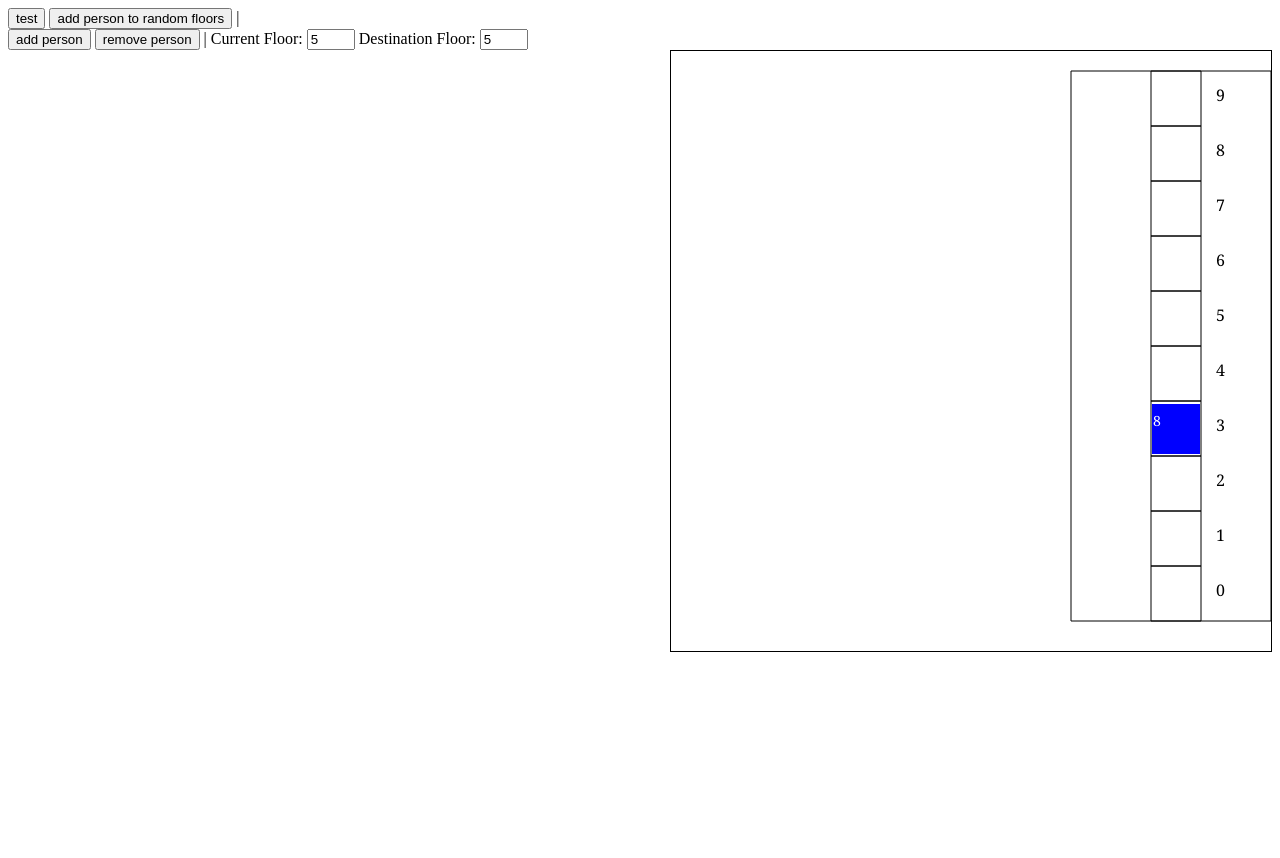
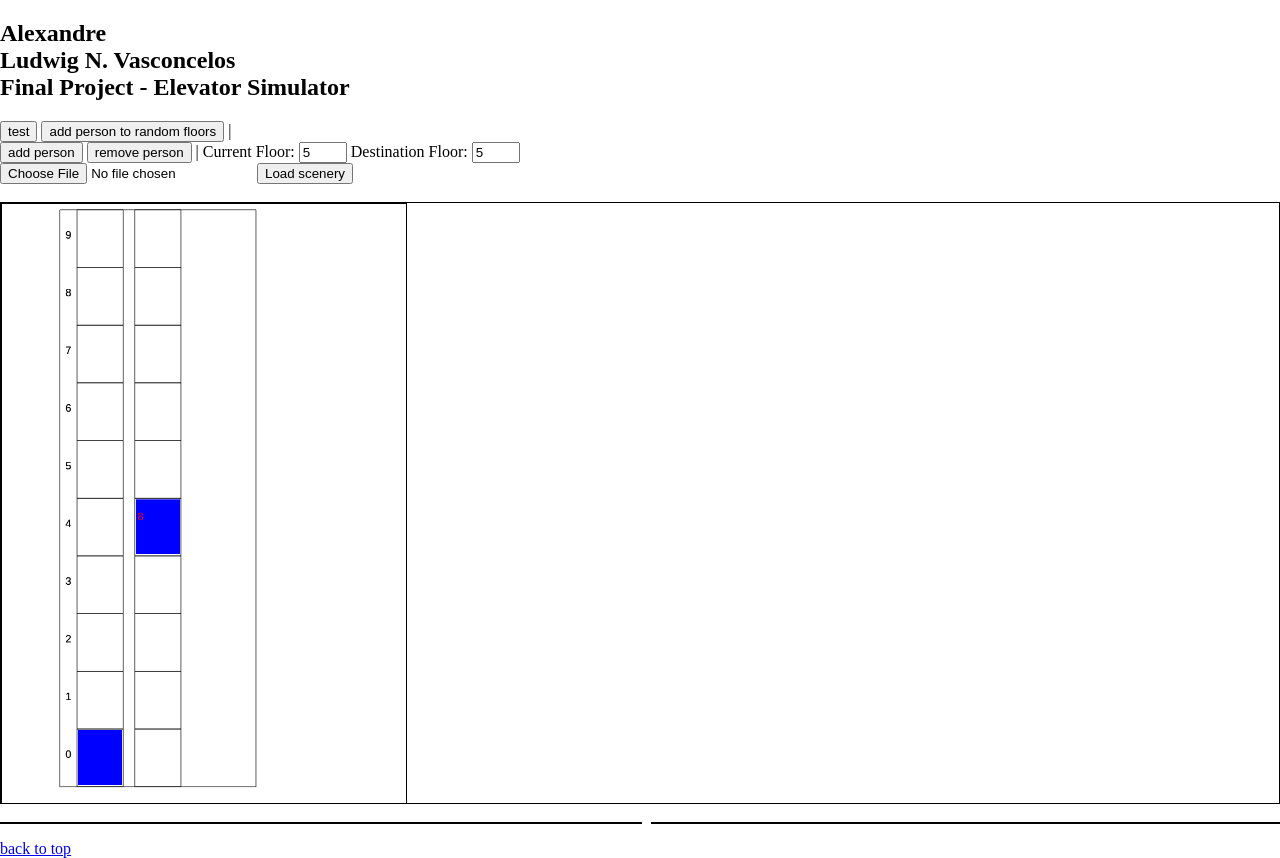
Before and after one commit to xad2/ElevatorProject, a plain HTML site: page UpDown.html in a window 1280 px wide. Both pictures are taken after typing "5", "5" into the empty fields and a click on the button "add person to random floors". Before the commit the page ends 800 px from the top, so only its background shows below. Drawn offline with Linux system fonts and the light colour scheme.

```diff
--- a/UpDown.html
+++ b/UpDown.html
@@ -20,17 +20,16 @@
 
 <body>
 	<main>
-		<!--	<h1>
+		<h2>
 			Alexandre
 			<br>
 			Ludwig N. Vasconcelos
       	<br>
-       	Final Project
-      </h1>
-		<h2>Elevator</h2> -->
-
+       	Final Project - Elevator Simulator
+      </h2>
 
 		<!-- <form> -->
+		<div id="div-top">
 			<button onclick="test()">test</button>
 			<button onclick="addRandomPerson()">add person to random floors</button> |
 			<br>
@@ -38,17 +37,29 @@
 			<input type="button" onclick="addPerson()" value="add person">
 			<input type="button" onclick="removePerson()" value="remove person"> | Current Floor:
 			<input type="number" name="currentFloor" id="currentFloor" min="0" max="9"> Destination Floor:
-		<input type="number" id="floorOut" min="0" max="9"><br>
-
+			<input type="number" id="floorOut" min="0" max="9">
+			<br>
+			<input type="file" id="fileinput" />
+			<input type="button" onclick="loadFile()" value="Load scenery">
+			<br>
+			<br>
+		</div>
 
 
 		<!--</form>-->
-
-		<div id="info">
+		<div id="div-canvas">
+			<canvas id="canvas" width="700" height="2600"></canvas>
+			<br>
+			<a href="#div-top">back to top</a>
+		</div>
+		<br>
+		<div id="div-info">
 			<div id="infoPerson"> </div>
 			<div id="infoElevator"> </div>
+			<br>
+			<a href="#div-top">back to top</a>
 		</div>
-		<canvas id="canvas" width="600" height="600"></canvas>
+
 
 	</main>
 </body>
--- a/script/building.js
+++ b/script/building.js
@@ -6,62 +6,75 @@
 /// <reference path="person.js" />
 
 
-const timer = 1000;
-populateNamesCommentsArray();
+const timer = 800;
+var coord = function (x, y) {
+	return {
+		x: x,
+		y: y
+	};
+};
 
 var BuildImage = new Image();
 BuildImage.src = "images/Building.jpg";
 
-var Building = new building(10, 10);
-Building.drawBuilding();
+var Building;
 
-function building(amountOfFloors, elevatorCapacity) {
-	this.elevator = new Elevator(elevatorCapacity);
+function building(amountOfFloors, amountOfElevators, elevatorCapacity) {
 	this.floors = [];
 	for (let i = 0; i < amountOfFloors; i++)
 		this.floors.push(new floor(i));
 
+	let canvas = document.getElementById("canvas");
+	let buildingTop = 10;
+	let buildingBottom = canvas.height - 20;
+	let floorSize = (buildingBottom) / this.floors.length;
+
+	this.elevators = [];
+	for (let i = 0; i < amountOfElevators; i++)
+		this.elevators.push(new Elevator(elevatorCapacity, i, floorSize - 4, coord((120 + (80 * i) + 1), buildingBottom - floorSize + 12)));
+
+
 
 	this.callElevator = function (floor) {
-		this.elevator.addCalled(floor);
-		if (!this.elevator.isMoving) {
-			this.elevator.initStatistics();
-			this.elevator.move();
+		this.elevators[1].addCalled(floor);
+		if (!this.elevators[1].isMoving) {
+			this.elevators[1].initStatistics();
+			this.elevators[1].move();
 		}
 	};
 
 	this.drawBuilding = function () {
-		let canvas = document.getElementById("canvas");
+		let size = this.elevators.length;
 		let ctx = canvas.getContext("2d");
+		//		ctx.scale(0.5, 0.5);
 		ctx.drawImage(BuildImage, 400, 20, 100, 100);
-
+		ctx.font = "18px Arial";
 		ctx.beginPath();
 		ctx.save();
+		ctx.textAlign = "end";
 		ctx.clearRect(0, 0, canvas.width, canvas.height);
-		ctx.rect(400, 20, 200, 550);
-		for (let i = 0; i < 10; i++) {
-			ctx.rect(480, 515 - (i * 55), 50, 55);
-			ctx.font = "16px Georgia";
-			ctx.fillText(i, 545, 545 - (i * 55));
+		ctx.rect(100, buildingTop, 300 + (size * 20), (100 * this.floors.length));
+
+		for (let i = 0; i < this.elevators.length; i++) {
+			for (let j = 0; j < this.floors.length; j++) {
+				ctx.rect(130 + (100 * i), buildingTop + (j * 100), 80, 100);
+				ctx.fillText(this.floors.length - j - 1, 120, buildingTop + 50 + (100 * j));
+			}
 		}
 		ctx.stroke();
 		ctx.restore();
-		Building.elevator.draw();
+		for (let i = 0; i < amountOfElevators; i++)
+			Building.elevators[i].draw();
 	};
+
+
 }
 
 
-
-
-function addPerson() {
-	let currentFloor = document.getElementById("currentFloor").value;
-	let destinationFloor = document.getElementById("floorOut").value;
-
+function addPerson(currentFloor, destinationFloor) {
 	if (!isNaN(currentFloor) && currentFloor !== "" && !isNaN(destinationFloor) && destinationFloor !== "") {
-
 		currentFloor = Number(currentFloor);
 		destinationFloor = Number(destinationFloor);
-
 		if (isFloorValid(currentFloor) && isFloorValid(destinationFloor)) {
 			let nameCommentary = namesCommentsArray[randomValue(namesCommentsArray.length)];
 			let newPerson = new person(nameCommentary, currentFloor, destinationFloor);
@@ -70,7 +83,14 @@ function addPerson() {
 			Building.callElevator(floors[currentFloor]);
 		}
 	}
+}
 
+function addPersonFromFile(arrPeople) {
+	for (let i = 0; i < arrPeople.length; i++) {
+		let currentFloor = Number(arrPeople[i].split(",")[0]);
+		let destinationFloor = Number(arrPeople[i].split(",")[1]);
+		addPerson(currentFloor, destinationFloor);
+	}
 }
 
 function removePerson() {
@@ -97,40 +117,21 @@ function addRandomPerson() {
 	let currentFloor = 0;
 	let destinationFloor = 0;
 	while (currentFloor === destinationFloor) {
-		currentFloor = randomValue(9);
-		destinationFloor = randomValue(9);
+		currentFloor = randomValue(Building.floors.length-1);
+		destinationFloor = randomValue(Building.floors.length-1);
 	}
-	let nameCommentary = namesCommentsArray[randomValue(namesCommentsArray.length)];
-	let newPerson = new person(nameCommentary, currentFloor, destinationFloor);
-	Building.floors[currentFloor].addPerson(newPerson);
-	Building.callElevator(floors[currentFloor]);
+	addPerson(currentFloor, destinationFloor);
+}
+
+function setup() {
+	Building = new building(10, 2, 10);
+	Building.drawBuilding();
+	populateNamesCommentsArray();
 }
 
 
+function test() {
 
-
-function test() {
-	/*let canvas = document.getElementById("canvas");
-	let ctx = canvas.getContext("2d");
-	ctx.drawImage(BuildImage, 450, 100, 200, 400);*/
-
-	let nameCommentary = namesCommentsArray[randomValue(namesCommentsArray.length)];
-	let newPerson = new person(nameCommentary, 2, 1);
-	floors[2].addPerson(newPerson);
-	Building.callElevator(floors[2]);
-
-	nameCommentary = namesCommentsArray[randomValue(namesCommentsArray.length)];
-	newPerson = new person(nameCommentary, 4, 5);
-	floors[4].addPerson(newPerson);
-	Building.callElevator(floors[4]);
-
-	nameCommentary = namesCommentsArray[randomValue(namesCommentsArray.length)];
-	newPerson = new person(nameCommentary, 3, 8);
-	floors[3].addPerson(newPerson);
-	Building.callElevator(floors[3]);
-
-	nameCommentary = namesCommentsArray[randomValue(namesCommentsArray.length)];
-	newPerson = new person(nameCommentary, 7, 2);
-	floors[7].addPerson(newPerson);
-	Building.callElevator(floors[7]);
 }
+//test();
+setup();
--- a/script/elevator.js
+++ b/script/elevator.js
@@ -1,7 +1,5 @@
 /*jshint esversion: 6 */
 /*globals document, floors, drawPersonInTheElevator, Statistics, console, setTimeout, Building, timer */
-/// <reference path="floors.js" />
-/// <reference path="person.js" />
 
 var direction = {
 	UP: 1,
@@ -9,13 +7,16 @@ var direction = {
 	NONE: 0
 };
 
-function Elevator(capacity) {
+function Elevator(capacity, number, elevatorSize, coord) {
+	this.number = number;
 	this.currentFloor = 0;
 	this.capacity = capacity;
 	this.direction = direction.NONE;
 	this.people = [];
 	this.calledFloors = [];
 	this.stats = undefined;
+	this.elevatorSize = elevatorSize;
+	this.coord = coord;
 
 	this.initStatistics = function () {
 		this.stats = new Statistics();
@@ -33,6 +34,7 @@ function Elevator(capacity) {
 		if (!floorCalled)
 			this.calledFloors.push(floor);
 	};
+
 	function wasCalled() {
 		return (this.calledFloors.length > 0) || (this.people.length > 0);
 	}
@@ -57,6 +59,7 @@ function Elevator(capacity) {
 		} else
 			this.direction = direction.NONE;
 	}
+
 	function checkDirection() {
 		let up = false;
 		let down = false;
@@ -66,7 +69,7 @@ function Elevator(capacity) {
 			if (this.calledFloors[i].number < this.currentFloor)
 				down = true;
 		}
-		let peopleInThisFloor = floors[this.currentFloor].people;
+		let peopleInThisFloor = Building.floors[this.currentFloor].people;
 		for (let i = 0; i < peopleInThisFloor.length; i++) {
 			if (peopleInThisFloor[i].waiting) {
 				if (peopleInThisFloor[i].destinationFloor > this.currentFloor)
@@ -95,6 +98,7 @@ function Elevator(capacity) {
 		if (peopleEntered || peopleLeft)
 			this.stats.incrementNumOfStops();
 	};
+
 	function getPeople() {
 		let peopleEntered = false;
 		checkDirection.call(this);
@@ -121,6 +125,7 @@ function Elevator(capacity) {
 		return peopleEntered;
 
 	}
+
 	function removePeople() {
 		let peopleLeft = false;
 		for (let i = 0; i < this.people.length; i++) {
@@ -144,6 +149,7 @@ function Elevator(capacity) {
 		return peopleLeft;
 
 	}
+
 	function removeCalledFloors() {
 		let isAnyoneWaiting = false;
 		for (let i = 0; i < Building.floors[this.currentFloor].people.length; i++) {
@@ -164,7 +170,7 @@ function Elevator(capacity) {
 	let previousFloor;
 	this.isMoving = false;
 	this.move = function () {
-		console.log(this.currentFloor + " Elevator: " + this.people.length);
+		console.log(" Elevator " + this.number + ": current floor - " + this.currentFloor + " people - " + this.people.length);
 		this.draw(previousFloor);
 		/*create a new function */
 		if (wasCalled.call(this)) {
@@ -190,9 +196,9 @@ function Elevator(capacity) {
 		let ctx = canvas.getContext("2d");
 		ctx.save();
 		ctx.beginPath();
-		ctx.clearRect(481, 518 - (previusFloor * 55), 48, 50);
+		ctx.clearRect(132 + (100*this.number), 12+(100*(Building.floors.length-1-previusFloor)), 76, 95);
 		ctx.fillStyle = "blue";
-		ctx.fillRect(481, 518 - (this.currentFloor * 55), 48, 50);
+		ctx.fillRect(132 + (100*this.number), 12+(100*(Building.floors.length-1-this.currentFloor)), 76, 95);
 		drawPersonInTheElevator.call(this);
 		ctx.restore();
 	};
@@ -201,19 +207,18 @@ function Elevator(capacity) {
 		let canvas = document.getElementById("canvas");
 		let ctx = canvas.getContext("2d");
 		ctx.save();
-		ctx.fillStyle = "white";
-		ctx.font = "14px Georgia";
+		ctx.fillStyle = "red";
 
-		let height = 540;
+		let height = 60;
 		let width = 0;
+
 		for (let i = 0; i < this.people.length; i++) {
 			if (Math.floor(i / 5) > 0)
-				height = 560;
+				height = 100;
 			if (width >= 5)
 				width = 0;
-			ctx.fillText(this.people[i].destinationFloor, 482 + (width * 9), height - (this.currentFloor * 55));
+			ctx.fillText(this.people[i].destinationFloor, 135+ (100*this.number) + (width * 15), height - 12+(100*(Building.floors.length-1-this.currentFloor)));
 			width++;
-
 		}
 		ctx.restore();
 	}
--- a/script/functions.js
+++ b/script/functions.js
@@ -1,11 +1,11 @@
 /*jshint esversion: 6 */
-let randomValue = function(max) {
+let randomValue = function (max) {
 	return Math.round(Math.random() * max);
 };
 
-let isFloorValid = function(floorNum) {
+let isFloorValid = function (floorNum) {
 
-    return floorNum >= 0 && floorNum <= 9;
+	return floorNum >= 0 && floorNum <= Building.floors.length-1;
 
 };
 
@@ -42,14 +42,14 @@ let commentsArray = ["My best elevator experience!",
     "I'm gonna bomb this elevator next time it stops before I get to where I want!"]; //15
 
 let namesCommentsArray = [];
-let NameCommentsConstructor = function(name, commentary) {
+let NameCommentsConstructor = function (name, commentary) {
 	return {
 		name: name,
 		commentary: commentary
 	};
 };
 
-let populateNamesCommentsArray = function() {
+let populateNamesCommentsArray = function () {
 
 	//array for checking whether that name has been used.
 	//true if used, false otherwise
@@ -65,11 +65,11 @@ let populateNamesCommentsArray = function() {
 	for (let i = 0; i < namesArray.length; i++) {
 
 		do {
-            randomNameIndex = randomValue(namesArray.length-1);
+			randomNameIndex = randomValue(namesArray.length - 1);
 		} while (parallelArray[randomNameIndex]);
 		parallelArray[randomNameIndex] = true;
 
-        randomCommentIndex = randomValue(commentsArray.length-1);
+		randomCommentIndex = randomValue(commentsArray.length - 1);
 		let object = NameCommentsConstructor(namesArray[randomNameIndex],
 			commentsArray[randomCommentIndex]);
 		namesCommentsArray.push(object);
@@ -79,3 +79,16 @@ let populateNamesCommentsArray = function() {
 
 
 };
+
+function loadFile() {
+	let scene = document.getElementById('fileinput');
+	var reader = new FileReader();
+	reader.onload = function (e) {
+		var output = e.target.result;
+		output = output.split("\n");
+		console.log(output);
+		addPersonFromFile(output);
+	};
+	reader.readAsText(scene.files[0]);
+
+}
--- a/script/person.js
+++ b/script/person.js
@@ -23,12 +23,12 @@ function person(nameCommentary, currentFloor, destinationFloor) {
 
 	// fazer metodo para display info (incluindo statistics.)
 
-	this.displayInfo = function(){
+	this.displayInfo = function () {
 		let infoPerson = document.getElementById("infoPerson");
 
-	    infoPerson.innerHTML = "Name: " + this.info.name + "<br>";
-	    infoPerson.innerHTML += "Commentary: " + this.info.commentary;
-	    this.stats.displayResults(infoPerson);
+		infoPerson.innerHTML = "Name: " + this.info.name + "<br>";
+		infoPerson.innerHTML += "Commentary: " + this.info.commentary;
+		this.stats.displayResults(infoPerson);
 	};
 
 
@@ -36,7 +36,6 @@ function person(nameCommentary, currentFloor, destinationFloor) {
 
 let canvas = document.getElementById("canvas");
 let ctx = canvas.getContext("2d");
-
 
 function drawPersonInTheFloor2(floorNumber, amountOfPeople) {
 	ctx.clearRect(405, 530 - (floorNumber * 55), 60, 15);
@@ -46,27 +45,7 @@ function drawPersonInTheFloor2(floorNumber, amountOfPeople) {
 
 
 function drawPersonInTheFloor(floor) {
-	ctx.clearRect(402, 520 - (floor.number * 55), 76, 40);
+	ctx.clearRect(320, 20 + (100 * (Building.floors.length - 1 - floor.number)), 118, 40);
 	for (let i = 0; i < floor.people.length; i++)
-		ctx.fillText(floor.people[i].destinationFloor, 460 - (i * 8), 540 - (floor.number * 55));
-
+		ctx.fillText(floor.people[i].destinationFloor, 320 + (i * 10), 55 + (100 * (Building.floors.length - 1 - floor.number)));
 }
-
-function drawPersonInTheElevator() {
- 	ctx.save();
- 	ctx.fillStyle = "white";
-  	ctx.font = "14px Georgia";
-
-	let height = 540;
-	let width = 0;
-	for (let i = 0; i < Elevator.people.length; i++) {
-		if (Math.floor(i / 5) > 0)
-			height = 560;
-		if (width >= 5)
-			width = 0;
-		ctx.fillText(Elevator.people[i].destinationFloor, 482 + (width * 9), height - (Elevator.currentFloor * 55));
-		width++;
-
-	}
-	ctx.restore();
-}
--- a/style/style.css
+++ b/style/style.css
@@ -1,26 +1,37 @@
-canvas{
+canvas {
 	border: 1px solid #000000;
 	background-image: url("../images/Landscape.jpg");
 	background-size: 100%;
-	float: right;
+	height: 250%;
 }
-
-#info{
+#info {
 	/*border: solid;*/
 	float: left;
 	width: 40%;
 	height: 600px;
 }
-
-#infoPerson{
-	/*border: solid;*/
+#infoElevator {
+	border: 1px solid;
 	float: left;
-	width: 49%;
+	width: 50%;
 	height: 100%;
 }
-#infoElevator{
-	/*border: solid;*/
+#infoPerson {
+	border: 1px solid;
 	float: right;
 	width: 49%;
 	height: 100%;
 }
+#div-canvas {
+	/*width: 600px;*/
+	height: 600px;
+	border: 1px solid #000;
+	overflow: auto;
+}
+html,
+body {
+	width: 100%;
+	height: 100%;
+	margin: 0;
+	/*overflow: hidden*/
+}
```
Also changed, not shown: scene1.txt (added). Lines whose indentation alone changed are shown as unchanged.
